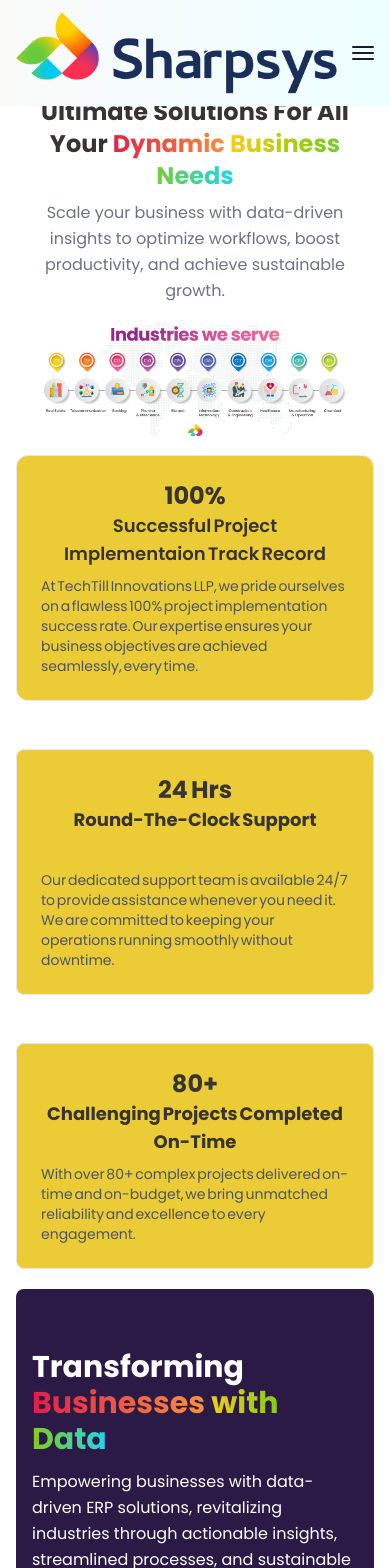
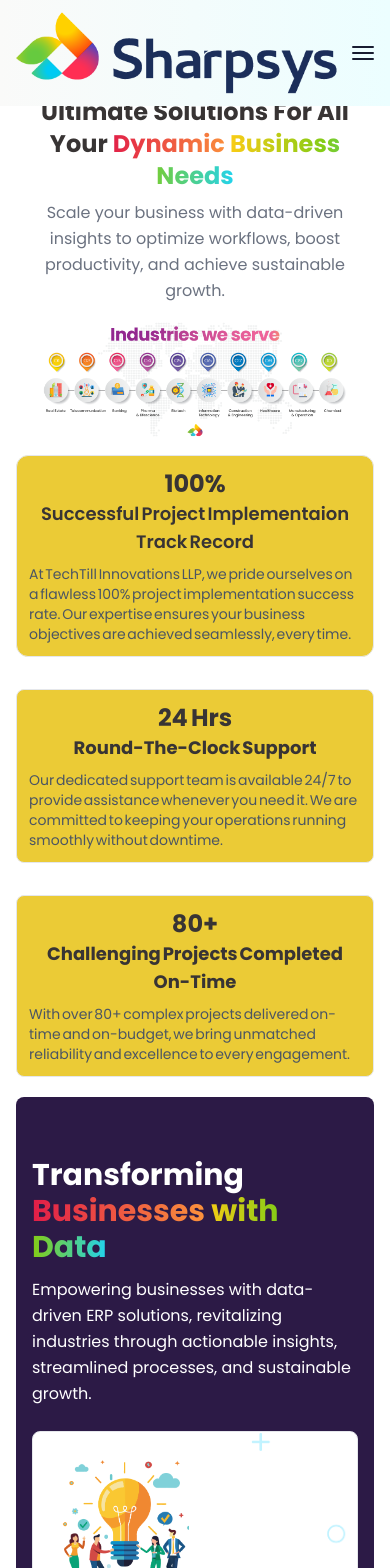
Before and after one commit to meiyazhakanram/sharpsys-ui, a Next.js app: page /aboutus in a window 390 px wide. Shown: the top 1568 px of the page. Built offline with nearby package versions, Linux system fonts and the light colour scheme.

Commit message:
UI fixes

```diff
--- a/app/(site)/aboutus/page.tsx
+++ b/app/(site)/aboutus/page.tsx
@@ -33,18 +33,18 @@
             />
           </div>
 
-          <div className="grid grid-cols-1 gap-12 mb-5 md:grid-cols-1 lg:mt-15 lg:grid-cols-3 xl:mt-20 xl:gap-12">
-            <div className="border p-6 rounded-xl bg-[#E6BD00C9] textJustify">
+          <div className="grid grid-cols-1 gap-8 mb-5 md:grid-cols-1 lg:mt-10 lg:grid-cols-3 xl:mt-20 xl:gap-12">
+            <div className="border p-3 rounded-xl bg-[#E6BD00C9] textJustify">
               <h3 className="text-2xl font-bold text-blacktext text-center">100%</h3>
               <h5 className="text-lg font-semibold text-blacktext text-center">Successful Project Implementaion Track Record</h5>
               <p className="text-gray-600 mt-2 text-sm">At TechTill Innovations LLP, we pride ourselves on a flawless 100% project implementation success rate. Our expertise ensures your business objectives are achieved seamlessly, every time.</p>
             </div>
-            <div className="border p-6 rounded-lg bg-[#E6BD00C9] textJustify">
+            <div className="border p-3 rounded-lg bg-[#E6BD00C9] textJustify">
               <h3 className="text-2xl font-bold text-blacktext text-center">24 Hrs</h3>
-              <h5 className="text-lg font-bold text-blacktext text-center">Round-The-Clock Support<br/><br/></h5>
+              <h5 className="text-lg font-bold text-blacktext text-center">Round-The-Clock Support</h5>
               <p className="text-gray-600 mt-2 text-sm">Our dedicated support team is available 24/7 to provide assistance whenever you need it. We are committed to keeping your operations running smoothly without downtime.</p>
             </div>
-            <div className="border p-6 rounded-lg bg-[#E6BD00C9] textJustify">
+            <div className="border p-3 rounded-lg bg-[#E6BD00C9] textJustify">
               <h3 className="text-2xl font-bold text-blacktext text-center">80+</h3>
               <h5 className="text-lg font-bold text-blacktext text-center">Challenging Projects Completed On-Time</h5>
               <p className="text-gray-600 mt-2 text-sm">With over 80+ complex projects delivered on-time and on-budget, we bring unmatched reliability and excellence to every engagement.</p>
--- a/app/(site)/contactus/page.tsx
+++ b/app/(site)/contactus/page.tsx
@@ -30,7 +30,7 @@
         <div className="mx-auto max-w-c-1390 px-4 md:px-8 xl:px-12">
           <div className="flex flex-wrap gap-1 md:flex-nowrap md:items-center">
             <div className="animate-right mb-2 md:w-3/4 lg:w-3/5 text-white">
-              <img src="/images/contactus/contactus1.png" alt="About" className="py-12" />
+              <img src="/images/contactus/Contactus1.png" alt="About" className="py-12" />
             </div>
             <div className="animate-left md:w-1/4 lg:w-2/5 mt-0"            >
               <span className="font-medium text-black dark:text-black">
@@ -69,7 +69,7 @@
               </p>
             </div>
             <div className="animate-right mb-2 md:w-3/4 lg:w-3/5 text-white">
-              <img src="/images/contactus/contactus2.png" alt="About" className="w-full h-full" />
+              <img src="/images/contactus/Contactus2.png" alt="About" className="w-full h-full" />
             </div>
           </div>
 
--- a/components/Footer/index.tsx
+++ b/components/Footer/index.tsx
@@ -44,21 +44,23 @@
                   </h1>
 
                   <form action="#">
-                    <div className="relative mb-5">
+                    <div className="relative mb-1">
                       <input
                         type="text"
-                        placeholder="Email your email id"
+                        placeholder="Email"
                         className="w-full rounded-lg border text-black border-stroke px-6 py-3 shadow-solid-11 focus:border-primary focus:outline-none dark:border-strokedark dark:bg-black dark:shadow-none dark:focus:border-primary"
                       />
-
-                      <button type="button" className="absolute right-0 p-2 mt-1 mr-1 text-white buttoncolor-bg rounded-lg">
+                    </div>
+                    <div className="relative mb-5">
+                      <button type="button" className="absolute right-0 p-2 text-white buttoncolor-bg rounded-lg">
                         Subscribe
                       </button>
+
                     </div>
                   </form>
 
 
-                  <div className="w-full h-auto py-2 flex  gap-2 flex-wrap">
+                  <div className="w-full h-auto pt-8 flex gap-2 flex-wrap">
                     <a href="https://x.com/sharpsys38391" target="_blank"
                       className="bg-white p-2 rounded-3xl flex items-center border border-gray-300 justify-center transition-all duration-500 hover:border-gray-100 hover:bg-gray-100">
                       <svg xmlns="http://www.w3.org/2000/svg" width="20" height="20" viewBox="0 0 72 72" fill="none">
@@ -179,7 +181,7 @@
 
                   <ul>
                     <li>
-                    <Link href="/ourservices#enterprise-solutions" className="mb-3 text-sm inline-block hover:text-primary">
+                      <Link href="/ourservices#enterprise-solutions" className="mb-3 text-sm inline-block hover:text-primary">
                         Enterprise Solutions
                       </Link>
                     </li>
@@ -298,7 +300,7 @@
           {/* <!-- Footer Top --> */}
 
           {/* <!-- Footer Bottom --> */}
-          <div className="flex flex-col text-right flex-wrap border-t border-stroke py-7 dark:border-strokedark">
+          <div className="flex flex-col text-right flex-wrap border-t border-stroke pt-2 pb-3 dark:border-strokedark">
             <motion.div
               variants={{
                 hidden: {
--- a/components/Services/serviceDataMap.tsx
+++ b/components/Services/serviceDataMap.tsx
@@ -14,7 +14,7 @@
         { id: 303, order:"03", name: "ETL Mitigation", description:"Streamline data integration and minimize ETL issues.", img: "/images/services/servicestab/ETL Migration.jpg" },
         { id: 304, order:"04", name: "Data Migration", description:"Ensure seamless, secure transfer of critical data.", img: "/images/services/servicestab/Data Migration.png" },
         { id: 305, order:"05", name: "Data Warehousing", description:"Centralize and optimize data storage for easy access.", img: "/images/services/servicestab/Data Warehousing.png" },
-        { id: 306, order:"06", name: "Machine Learning", description:"Leverage AI for predictive analytics and automation.", img: "/images/services/servicestab/Machine Learning.jpg" },
+        { id: 306, order:"06", name: "Machine Learning", description:"Leverage AI for predictive analytics and automation.", img: "/images/services/servicestab/Machine learning.jpg" },
     ],
     "Business Intelligence": [
         { id: 401, order:"01", name: "Power BI", description:"Visualize data insights with interactive dashboards.", img: "/images/services/servicestab/Power_BI.png" },
```
